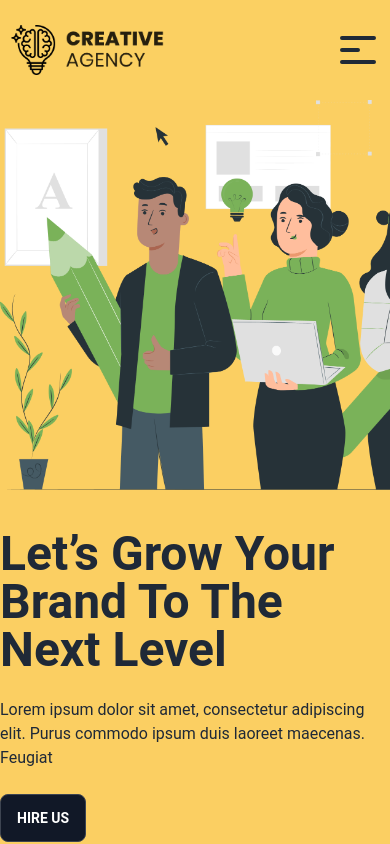
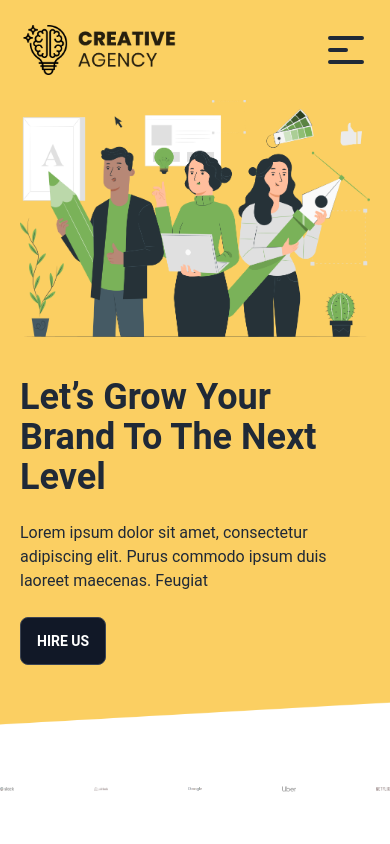
Before and after one commit to moniruzzaman01/creative-agency-client, a React (Create React App) app: page / in a window 390 px wide. Shown: the top 844 px of the page. Built offline with nearby package versions, Linux system fonts and the light colour scheme.

Commit message:
hero section make responsive

```diff
--- a/src/Components/Hero/Hero.js
+++ b/src/Components/Hero/Hero.js
@@ -3,10 +3,10 @@ import hero from "../../assets/logos/Frame.png";
 
 const Hero = () => {
   return (
-    <div className=" pb-20 h-full items-center min-h-[60vh] lg:px-32 lg:flex lg:flex-row-reverse ">
-      <img src={hero} className=" max-w-xl mx-auto mb-10 lg:w-1/2" alt="" />
+    <div className=" px-5 pb-20 h-full items-center min-h-[60vh] lg:px-32 lg:flex lg:flex-row-reverse ">
+      <img src={hero} className=" lg:max-w-xl mx-auto mb-10 lg:w-1/2" alt="" />
       <div className=" max-w-3xl mx-auto lg:w-1/2 ">
-        <h1 className="text-5xl font-bold">
+        <h1 className="text-4xl lg:text-5xl font-bold">
           Let’s Grow Your Brand To The Next Level
         </h1>
         <p className="py-6">
--- a/src/Components/Navbar/Navbar.js
+++ b/src/Components/Navbar/Navbar.js
@@ -7,7 +7,7 @@ const Navbar = () => {
   const [mobileNav, setMobileNav] = useState(false);
 
   return (
-    <div className="navbar lg:px-32 relative">
+    <div className="navbar px-5 lg:px-32 relative">
       <div className="brand">
         <img src={logo} alt="" />
       </div>
```
